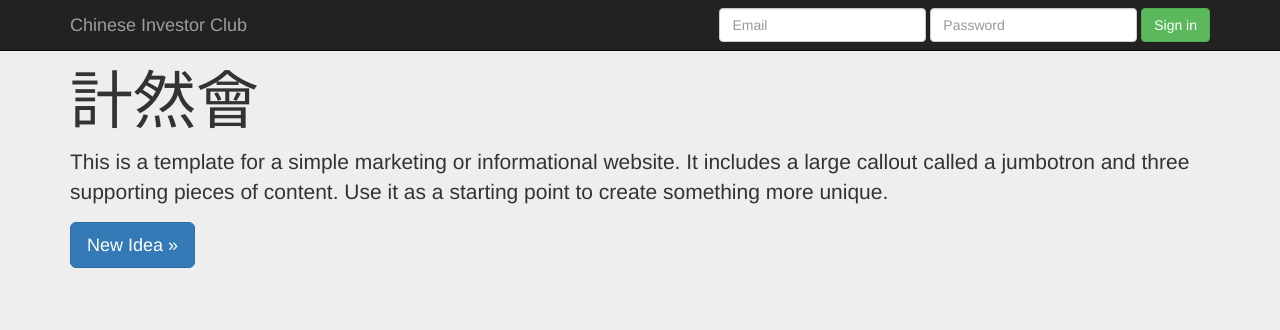
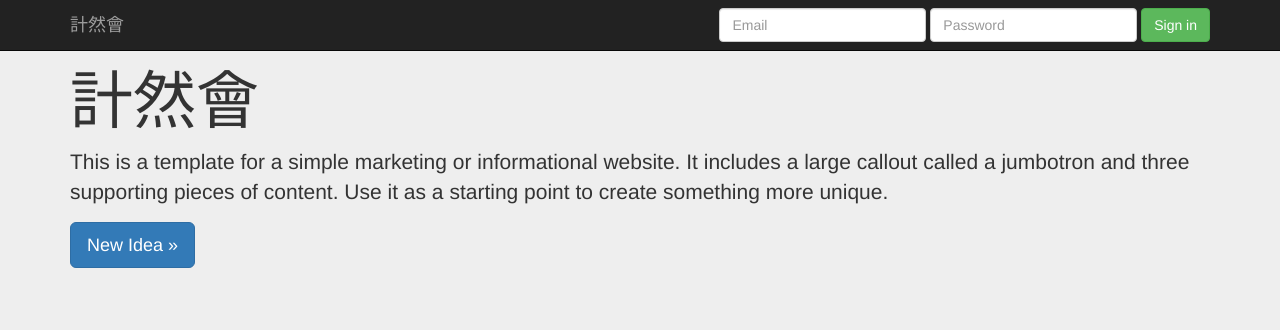
Before and after one commit to stphnma/investor_club, a Django app: page / in a window 1280 px wide. Shown: the top 330 px of the page. Run offline with Django 3.2, Linux system fonts and the light colour scheme; data comes from the database, SQL or seed files in the repository; some libraries are stand-ins or nearby versions.

Commit message:
Updating font

```diff
--- a/forum/templates/forum/base.html
+++ b/forum/templates/forum/base.html
@@ -34,7 +34,7 @@
             <span class="icon-bar"></span>
             <span class="icon-bar"></span>
           </button>
-          <a class="navbar-brand" href="{% url 'main' %}">Chinese Investor Club</a>
+          <a class="navbar-brand" href="{% url 'main' %}">計然會</a>
         </div>
         <div id="navbar" class="navbar-collapse collapse">
           <form class="navbar-form navbar-right">
--- a/forum/templates/forum/main.html
+++ b/forum/templates/forum/main.html
@@ -3,7 +3,7 @@
 
   <div class="jumbotron">
       <div class="container">
-        <h1 style="font-family: BankGothic">計然會</h1>
+        <h1 style="font-family: EastAsiangGothic">計然會</h1>
         <p>This is a template for a simple marketing or informational website. It includes a large callout called a jumbotron and three supporting pieces of content. Use it as a starting point to create something more unique.</p>
         <p><a class="btn btn-primary btn-lg" href="{% url 'new_idea' %}" role="button">New Idea &raquo;</a></p>
       </div>
```
